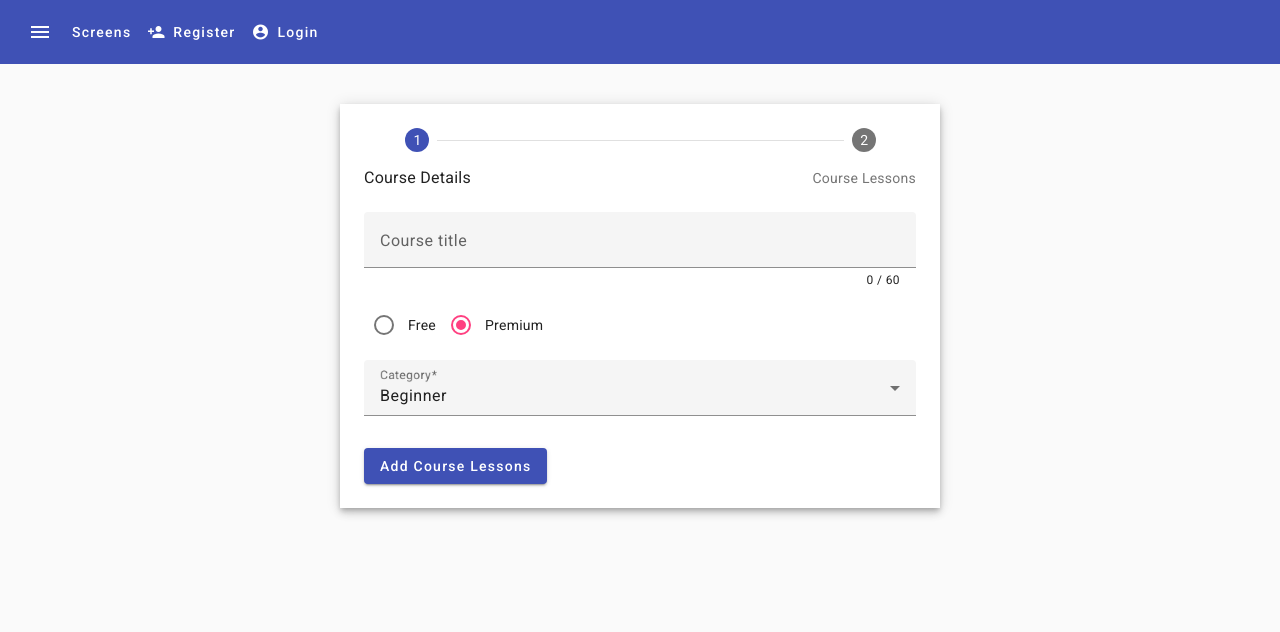
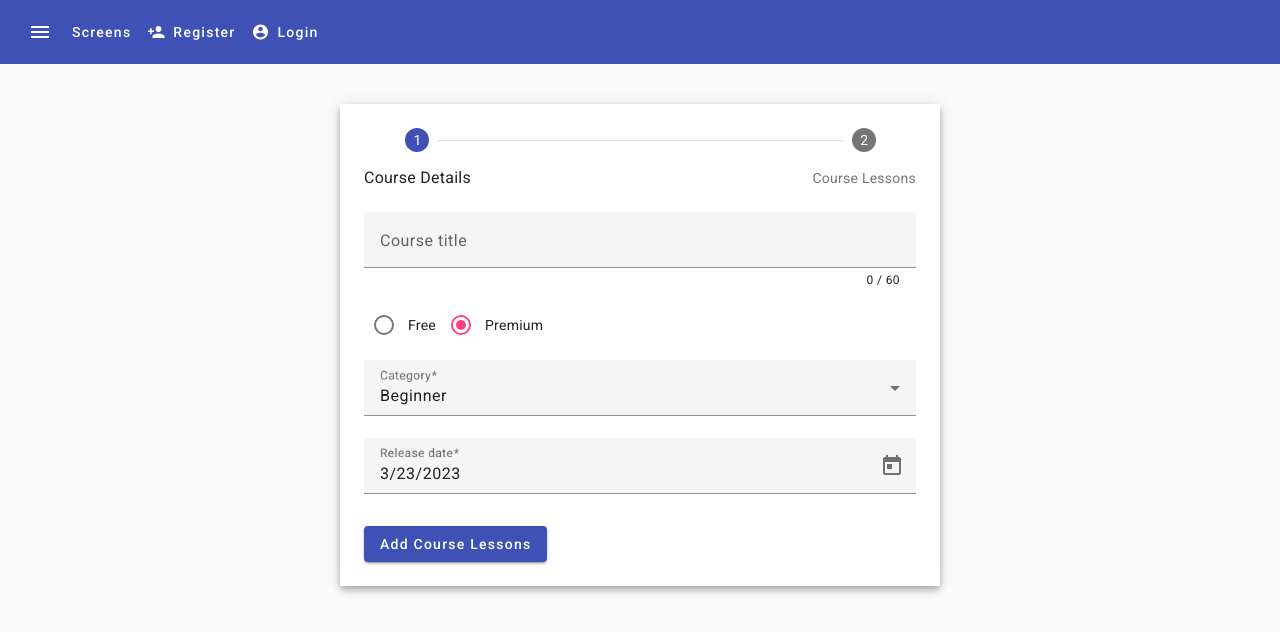
Before and after one commit to cristianolmolin2/angular-material-course, an Angular app: page /angular-material-course/add-new-course in a window 1280 px wide. Shown: the top 632 px of the page. Built offline with nearby package versions, Linux system fonts and the light colour scheme.

Commit message:
Forms: Datepicker

```diff
--- a/src/app/app.module.ts
+++ b/src/app/app.module.ts
@@ -1,6 +1,7 @@
 import { NgModule } from '@angular/core';
 import { MatButtonModule } from '@angular/material/button';
 import { MatCardModule } from '@angular/material/card';
+import { MatDatepickerModule } from '@angular/material/datepicker';
 import { MatFormFieldModule } from '@angular/material/form-field';
 import { MatIconModule } from '@angular/material/icon';
 import { MatInputModule } from '@angular/material/input';
@@ -27,6 +28,7 @@
 import { CreateCourseStep1Component } from './create-course/create-course-step-1/create-course-step-1.component';
 import { CreateCourseStep2Component } from './create-course/create-course-step-2/create-course-step-2.component';
 import { ReactiveFormsModule } from '@angular/forms';
+import { MatNativeDateModule } from '@angular/material/core';
 
 @NgModule({
   declarations: [
@@ -58,7 +60,9 @@
     MatFormFieldModule,
     MatInputModule,
     MatRadioModule,
-    MatSelectModule
+    MatSelectModule,
+    MatDatepickerModule,
+    MatNativeDateModule
   ],
   providers: [],
   bootstrap: [AppComponent]
--- a/src/app/create-course/create-course-step-1/create-course-step-1.component.html
+++ b/src/app/create-course/create-course-step-1/create-course-step-1.component.html
@@ -48,4 +48,13 @@
       <mat-option value="ADVANCED">Advanced</mat-option>
     </mat-select>
   </mat-form-field>
+
+  <mat-form-field>
+    <mat-label>Release date</mat-label>
+    <input matInput formControlName="releasedAt" placeholder="Release date" [matDatepicker]="releasedAtPicker">
+
+    <mat-datepicker-toggle matSuffix [for]="releasedAtPicker"></mat-datepicker-toggle>
+
+    <mat-datepicker #releasedAtPicker [dateClass]="dateClass"></mat-datepicker>
+  </mat-form-field>
 </div>
--- a/src/app/create-course/create-course-step-1/create-course-step-1.component.ts
+++ b/src/app/create-course/create-course-step-1/create-course-step-1.component.ts
@@ -1,5 +1,6 @@
 import { Component } from '@angular/core';
 import { FormBuilder, FormGroup, Validators } from '@angular/forms';
+import { MatCalendarCellClassFunction } from '@angular/material/datepicker';
 
 @Component({
   selector: 'app-create-course-step-1',
@@ -22,7 +23,16 @@
       courseType: ['premium', Validators.required],
       downloadsAllowed: [false, Validators.requiredTrue],
       longDescription: ['', Validators.compose([Validators.required, Validators.minLength(3)])],
-    })
+    });
+  }
+
+  dateClass: MatCalendarCellClassFunction<Date> = (cellDate, view) => {
+    const date = cellDate.getDate();
+    if (view === 'month') {
+      return (date === 1) ? 'highlight-date' : "";
+    }
+
+    return "";
   }
 
   get titleControl() {
--- a/src/styles.scss
+++ b/src/styles.scss
@@ -9,3 +9,7 @@
   margin: 0;
   font-family: Roboto, "Helvetica Neue", sans-serif;
 }
+
+.highlight-date {
+  background: red !important;
+}
```
